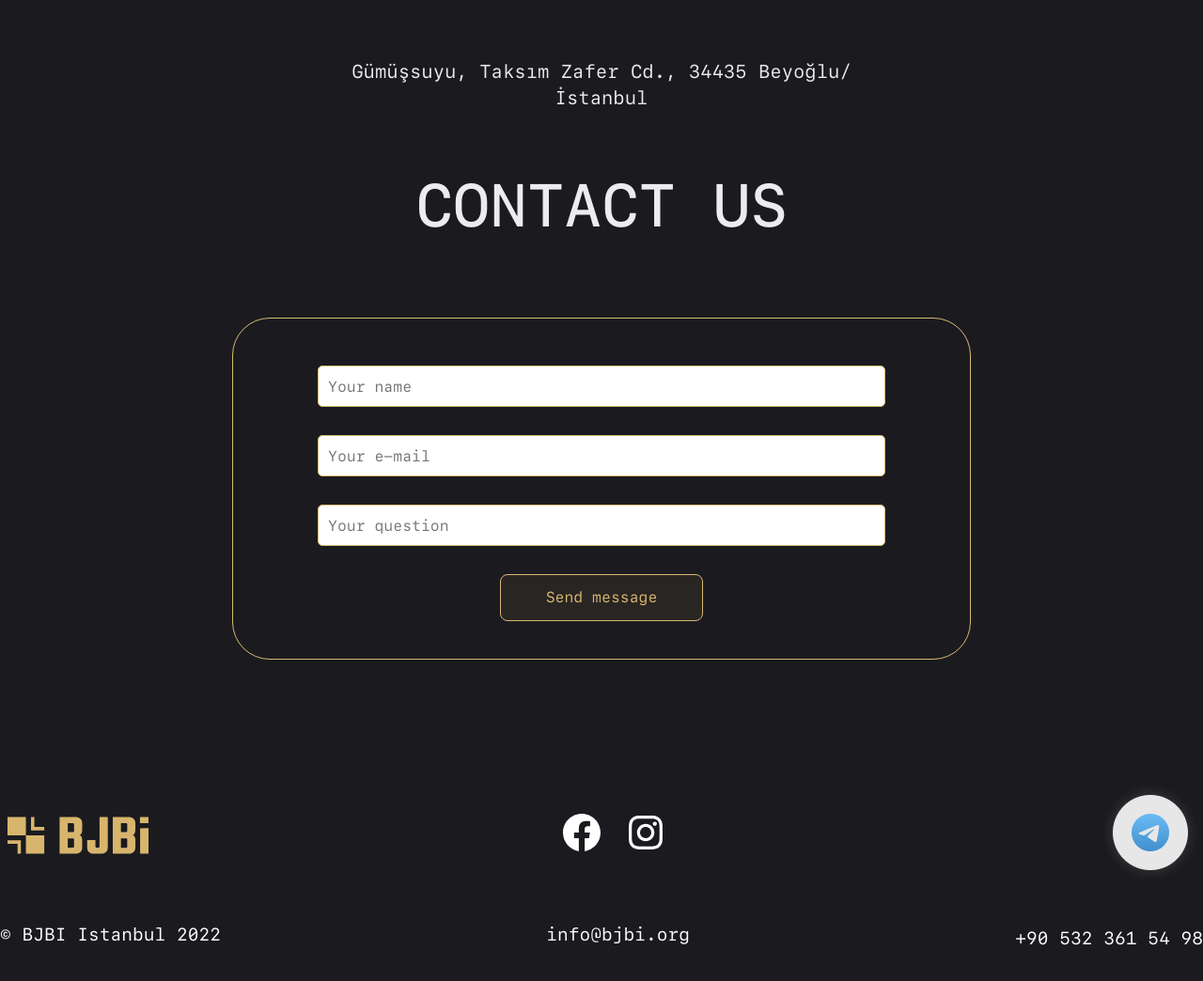
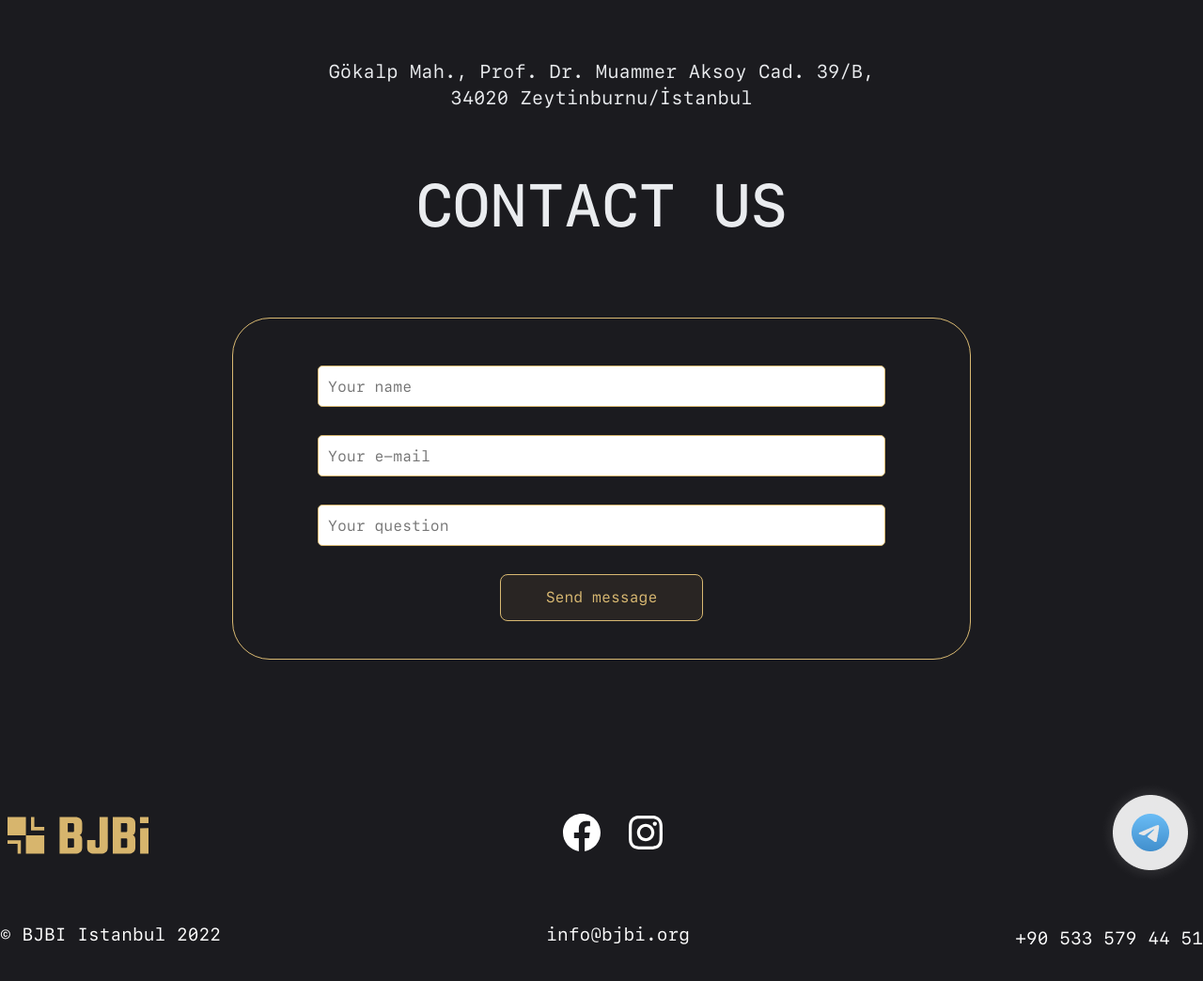
Before and after one commit to KirilushkinAleksandr/istanbul-crypto, a React (Create React App) app: page / in a window 1280 px wide. Shown: the part 4867-5911 px from the top of the page at 94% size. Built offline with nearby package versions, Linux system fonts and the light colour scheme.

Commit message:
refactor: update contact info

```diff
--- a/src/components/Address.jsx
+++ b/src/components/Address.jsx
@@ -20,7 +20,7 @@ function Address() {
         />
       </div>
       <div className="text__center">
-        Gümüşsuyu, Taksım Zafer Cd., 34435 Beyoğlu/İstanbul
+        Gökalp Mah., Prof. Dr. Muammer Aksoy Cad. 39/B, 34020 Zeytinburnu/İstanbul
       </div>
     </section>
   );
--- a/src/components/ContactUs.jsx
+++ b/src/components/ContactUs.jsx
@@ -10,7 +10,7 @@ function ContactUs({scrollRef}) {
 
   const handleSubmit = (e) => {
     e.preventDefault();
-    const msgTemplate = `mailto:bjbi@mail.ru?subject=Name: "${nameRef
+    const msgTemplate = `mailto:questions@bjbi.org?subject=Name: "${nameRef
       .current.value || "none"}" e-mail: "${emailRef.current.value ||
       "none"}"&amp;body=${msgRef.current.value || "none"}`;
     const link = document.createElement("a");
--- a/src/components/Footer.jsx
+++ b/src/components/Footer.jsx
@@ -31,7 +31,7 @@ function Footer() {
         </p>
         <p>
           <a className="footer__item" href="tel:05323615498">
-            +90 532 361 54 98
+            +90 533 579 44 51
           </a>
         </p>
       </div>
--- a/src/components/MessengerButtons.jsx
+++ b/src/components/MessengerButtons.jsx
@@ -5,7 +5,7 @@ import IconTG from '../images/telegram.png';
 function MessengerButtons() {
   return (
     <a
-      href="https://t.me/bjbi_seamen"
+      href="https://t.me/bjbi_org"
       target="_blank"
       rel="noopener noreferrer"
     >
```
